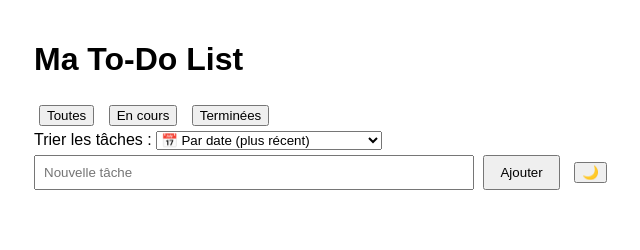
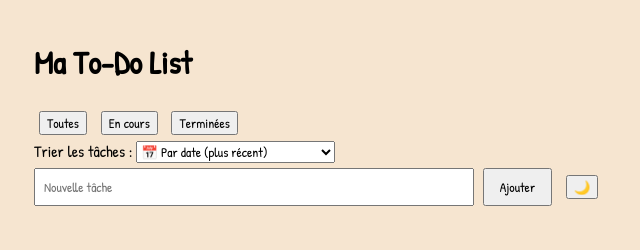
Before and after one commit to Hyzeuline/TodoList_BoilerPlate, a website: page public/index.html in a window 1280 px wide. Shown: the whole page, without its empty margins (306-946 px from the left). Drawn offline with Linux system fonts and the light colour scheme; no server answers.

Commit message:
feat css

```diff
--- a/public/styles.css
+++ b/public/styles.css
@@ -1,13 +1,19 @@
+@import url("https://fonts.googleapis.com/css?family=Roboto:400,400i,700");
+@import url("https://fonts.googleapis.com/css2?family=Patrick+Hand&display=swap");
 body {
-  font-family: Arial, sans-serif;
+  font-family: "Patrick Hand", cursive;
   max-width: 600px;
   margin: 0 auto;
   padding: 20px;
-  background-color: white;
+  background-color: rgb(246, 229, 208);
   color: black;
 }
 
+#taskSort {
+  font-family: "Patrick Hand", cursive;
+}
 #taskInput {
+  font-family: "Patrick Hand", cursive;
   padding: 8px;
   width: 70%;
 }
@@ -28,6 +34,7 @@ li {
 }
 
 button {
+  font-family: "Patrick Hand", cursive;
   margin: 5px;
 }
 
```
